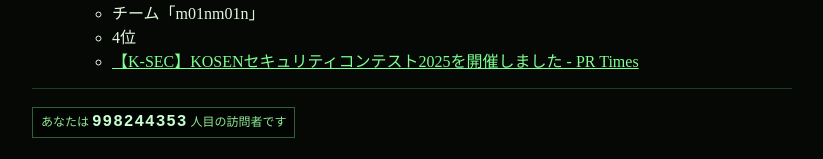
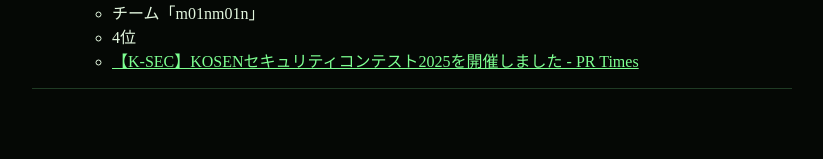
Before and after one commit to kogetsu0728/kogetsu0728.github.io, a Jekyll site: the page built from index.md, in a window 1280 px wide. Shown: the part 2200-2359 px from the top of the page, without its empty margins (228-1051 px from the left). Built offline with Jekyll 4.4.1, drawn with Linux system fonts in a browser that asks for light colours; after the commit the page ends 2321 px from its top, so only the background shows below that.

Commit message:
fix: remove visitor counter

```diff
--- a/_layouts/default.html
+++ b/_layouts/default.html
@@ -17,10 +17,6 @@
         --color-link: #7dff91;
         --color-link-hover: #c8ffd0;
         --color-rule: #1f3b24;
-        --color-counter-bg: #020402;
-        --color-counter-border: #315f39;
-        --color-counter-text: #8dea94;
-        --color-counter-strong: #c8ffd0;
       }
 
       body {
@@ -81,31 +77,6 @@
           h1-rainbow var(--rainbow-duration) linear infinite;
       }
 
-      .visitor-counter {
-        width: fit-content;
-        max-width: 100%;
-        margin: 18px 0 0;
-        padding: 6px 8px 7px;
-        border: 1px solid var(--color-counter-border);
-        background: var(--color-counter-bg);
-        color: var(--color-counter-text);
-        font-size: 12px;
-        line-height: 1.35;
-      }
-
-      .visitor-counter p {
-        margin: 0;
-      }
-
-      .visitor-counter strong {
-        font-size: 16px;
-        line-height: 1;
-        font-weight: 700;
-        font-family: "Courier New", Courier, monospace;
-        letter-spacing: 1px;
-        color: var(--color-counter-strong);
-      }
-
       @keyframes h1-marquee {
         from {
           transform: translateX(min(var(--content-max-width), calc(100vw - (var(--page-padding-x) * 2))));
--- a/index.md
+++ b/index.md
@@ -95,7 +95,3 @@ title: ku-
     - [【K-SEC】KOSENセキュリティコンテスト2025を開催しました - PR Times](https://prtimes.jp/main/html/rd/p/000000575.000075419.html)
 
 ---
-
-<div class="visitor-counter">
-  <p>あなたは <strong>998244353</strong> 人目の訪問者です</p>
-</div>
```
